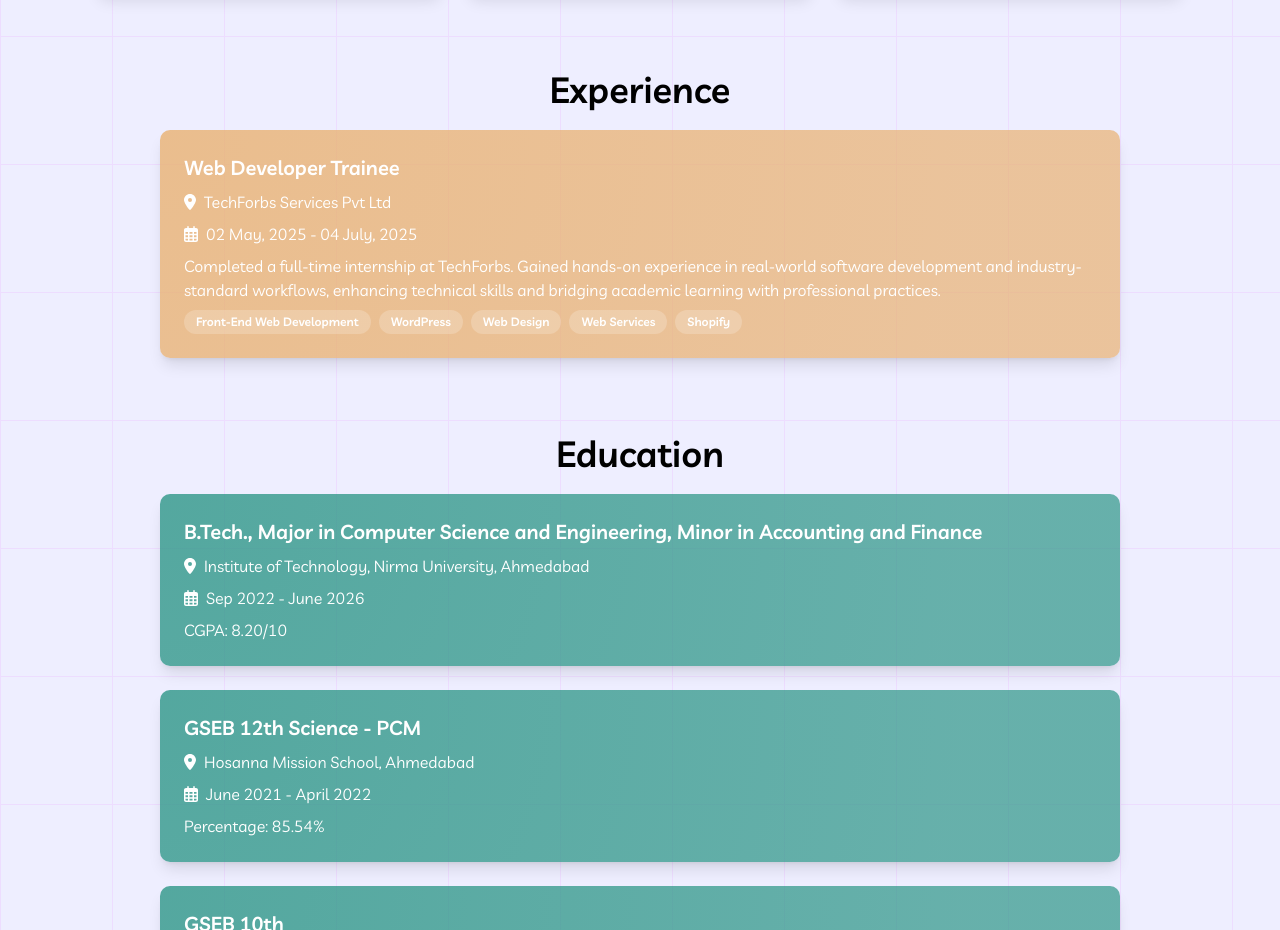
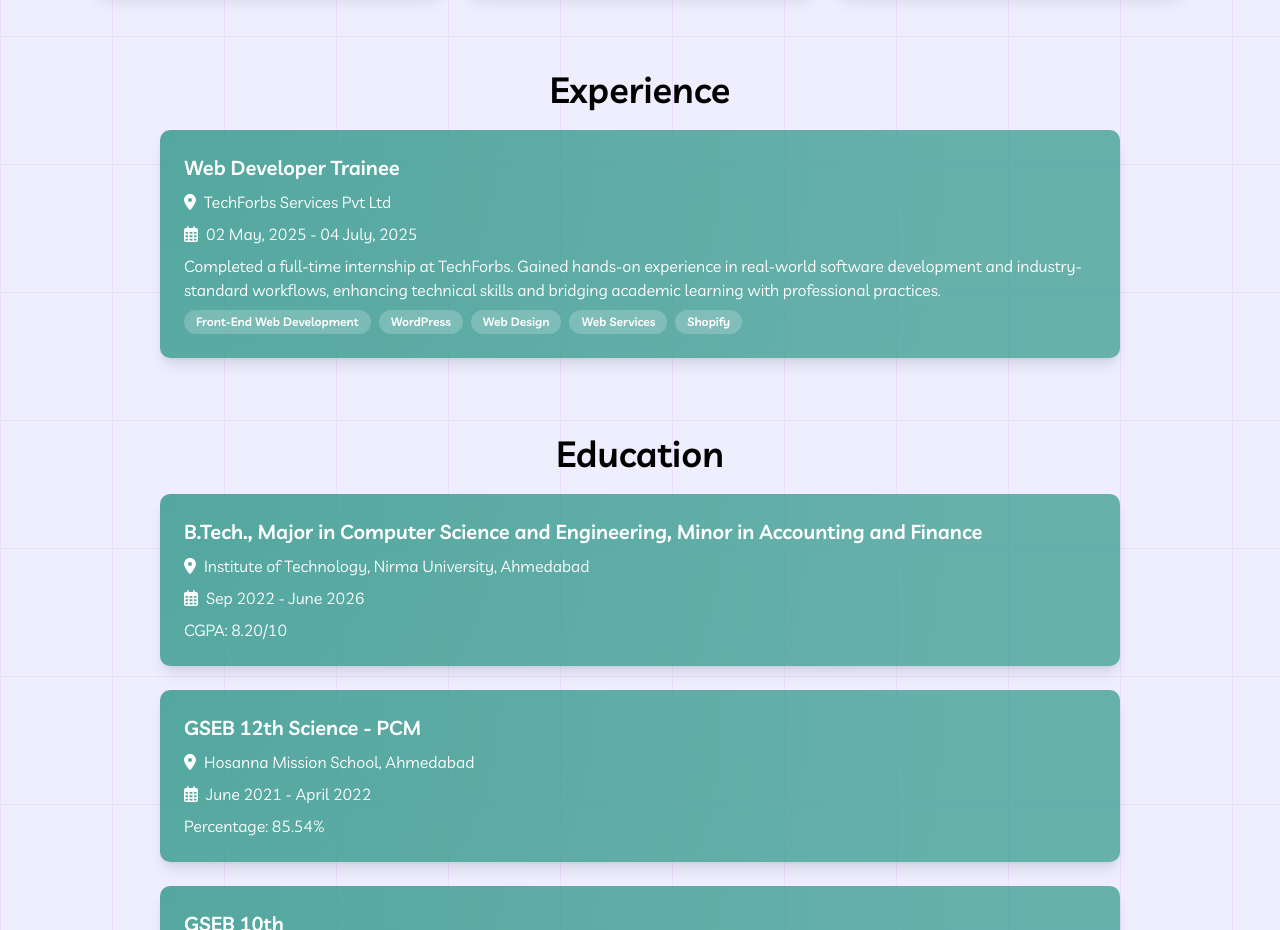
Before and after one commit to SohaChauhan/My-Portfolio, a Next.js app: page / in a window 1280 px wide. Shown: the part 2780-3710 px from the top of the page. Built offline with nearby package versions, Linux system fonts and the light colour scheme.

Commit message:
Update background gradient color in Experience component

```diff
--- a/src/app/components/Experience.js
+++ b/src/app/components/Experience.js
@@ -62,7 +62,7 @@ export default function Experience() {
             whileHover={{ scale: 1.03 }}
             transition={{ duration: 0.2 }}
             style={{
-              background: `radial-gradient(1000px circle at ${mousePosition.x}px ${mousePosition.y}px,rgba(233, 177, 113,0.8),rgba(233, 177, 113,0.7) 80%)`,
+              background: `radial-gradient(1000px circle at ${mousePosition.x}px ${mousePosition.y}px,rgba(45, 150, 135,0.8),rgba(45, 150, 135,0.7) 80%)`,
               transition: "background 0.1s ease",
             }}
           >
```
